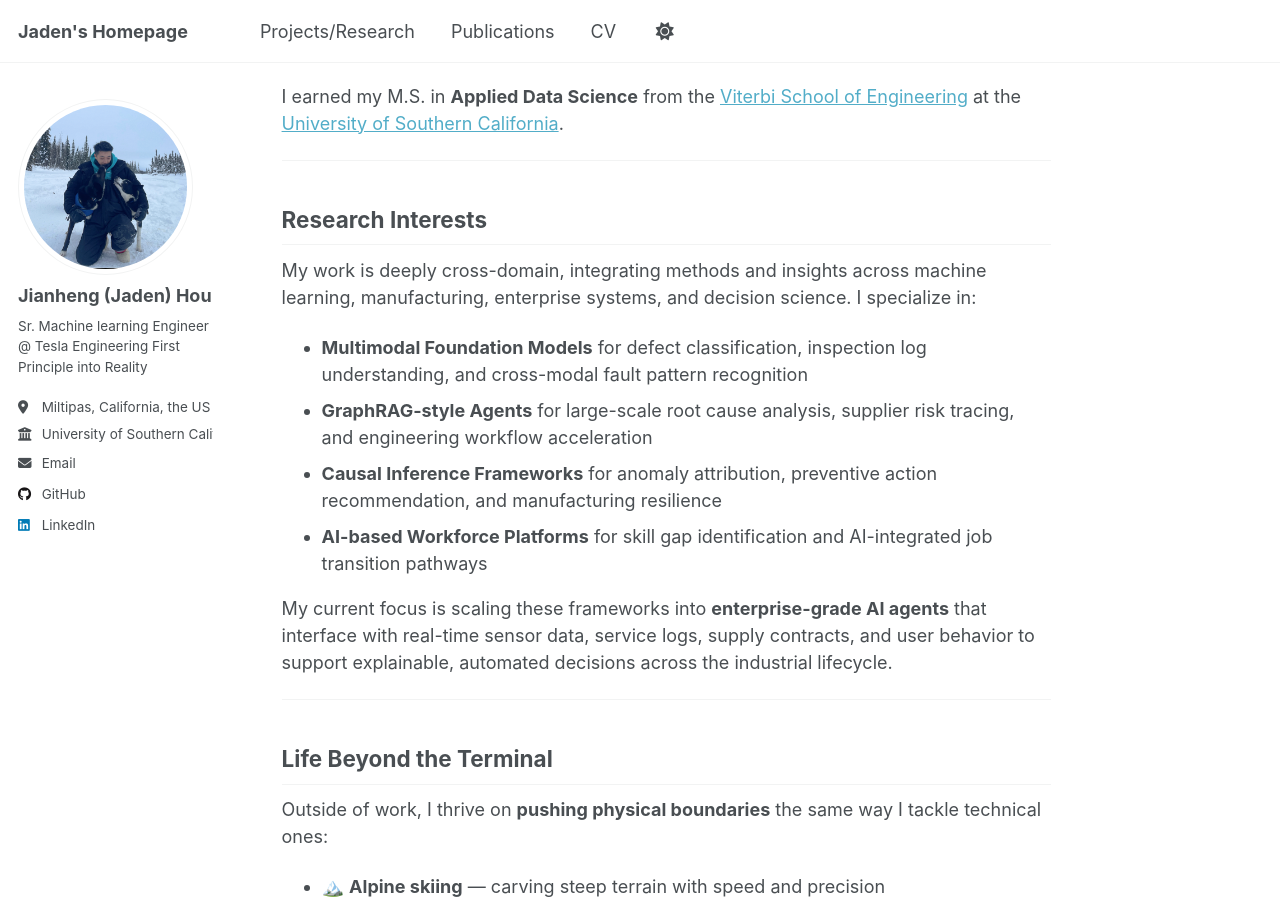
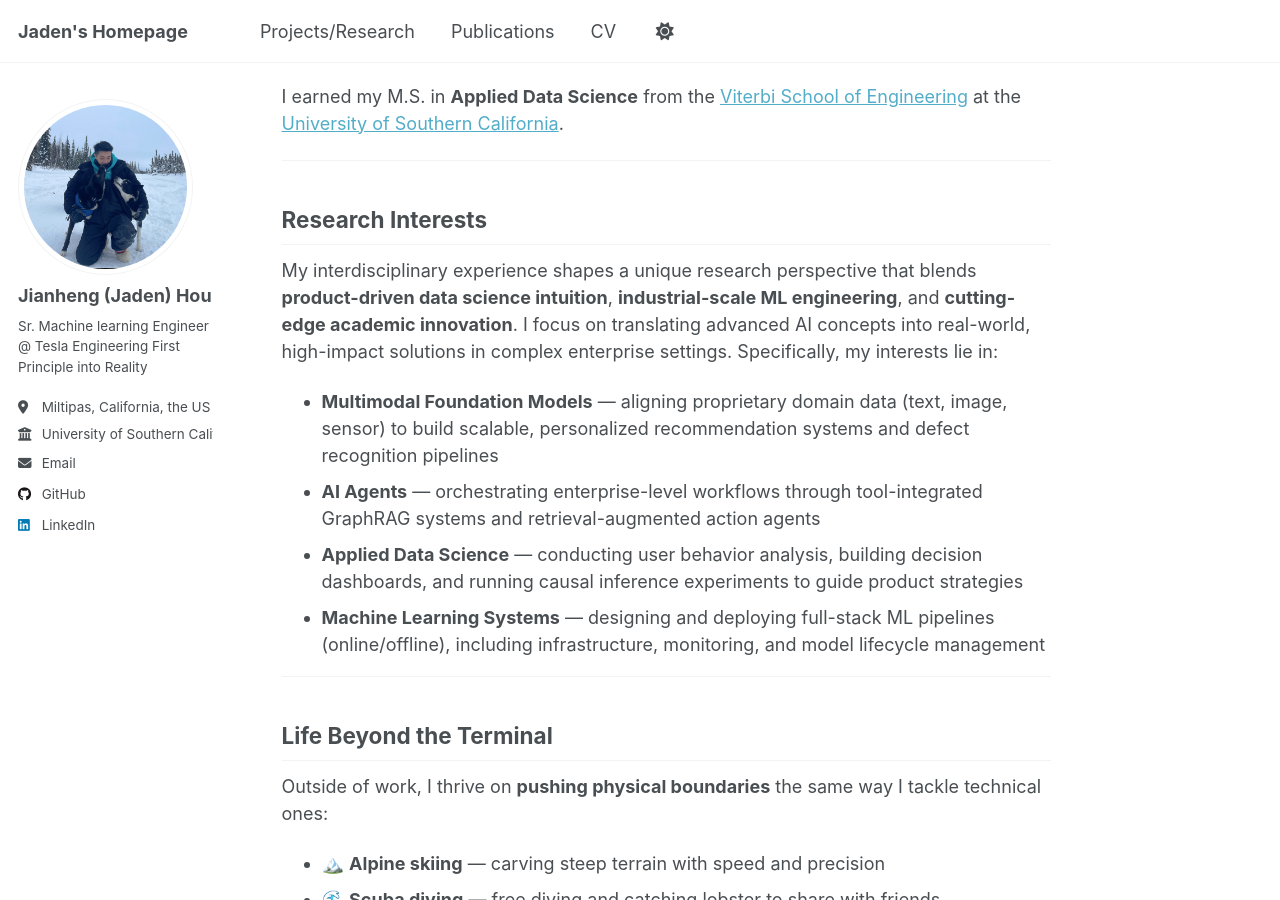
Before and after one commit to JianhengHou/JianhengHou.github.io, a Jekyll site: the page built from _pages/about.md, in a window 1280 px wide and 900 px high, scrolled down 665 px. Built offline with Jekyll 4.4.1, drawn with Linux system fonts in a browser that asks for light colours.

Commit message:
Update about.md

```diff
--- a/_pages/about.md
+++ b/_pages/about.md
@@ -19,16 +19,16 @@ I earned my M.S. in **Applied Data Science** from the [Viterbi School of Enginee
 ---
 
 ## Research Interests
-My work is deeply cross-domain, integrating methods and insights across machine learning, manufacturing, enterprise systems, and decision science. I specialize in:
+
+My interdisciplinary experience shapes a unique research perspective that blends **product-driven data science intuition**, **industrial-scale ML engineering**, and **cutting-edge academic innovation**. I focus on translating advanced AI concepts into real-world, high-impact solutions in complex enterprise settings. Specifically, my interests lie in:
 
 <ul>
-  <li><strong>Multimodal Foundation Models</strong> for defect classification, inspection log understanding, and cross-modal fault pattern recognition</li>
-  <li><strong>GraphRAG-style Agents</strong> for large-scale root cause analysis, supplier risk tracing, and engineering workflow acceleration</li>
-  <li><strong>Causal Inference Frameworks</strong> for anomaly attribution, preventive action recommendation, and manufacturing resilience</li>
-  <li><strong>AI-based Workforce Platforms</strong> for skill gap identification and AI-integrated job transition pathways</li>
+  <li><strong>Multimodal Foundation Models</strong> — aligning proprietary domain data (text, image, sensor) to build scalable, personalized recommendation systems and defect recognition pipelines</li>
+  <li><strong>AI Agents</strong> — orchestrating enterprise-level workflows through tool-integrated GraphRAG systems and retrieval-augmented action agents</li>
+  <li><strong>Applied Data Science</strong> — conducting user behavior analysis, building decision dashboards, and running causal inference experiments to guide product strategies</li>
+  <li><strong>Machine Learning Systems</strong> — designing and deploying full-stack ML pipelines (online/offline), including infrastructure, monitoring, and model lifecycle management</li>
 </ul>
 
-My current focus is scaling these frameworks into **enterprise-grade AI agents** that interface with real-time sensor data, service logs, supply contracts, and user behavior to support explainable, automated decisions across the industrial lifecycle.
 
 ---
 
```
